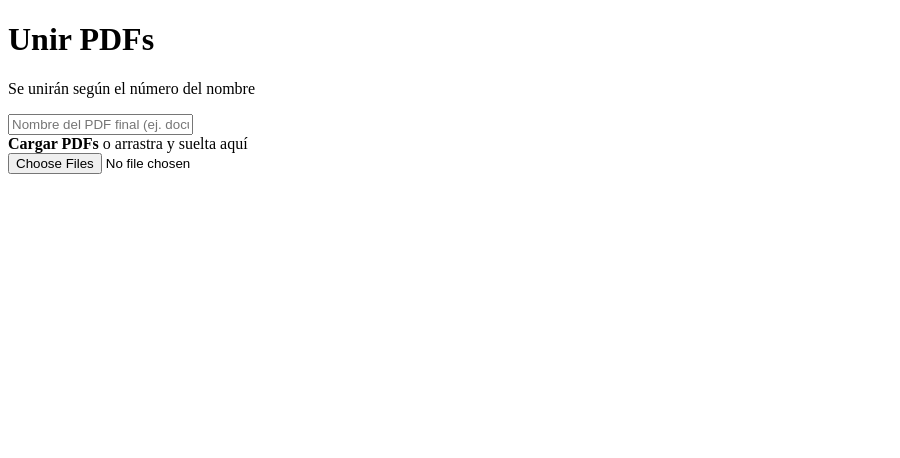
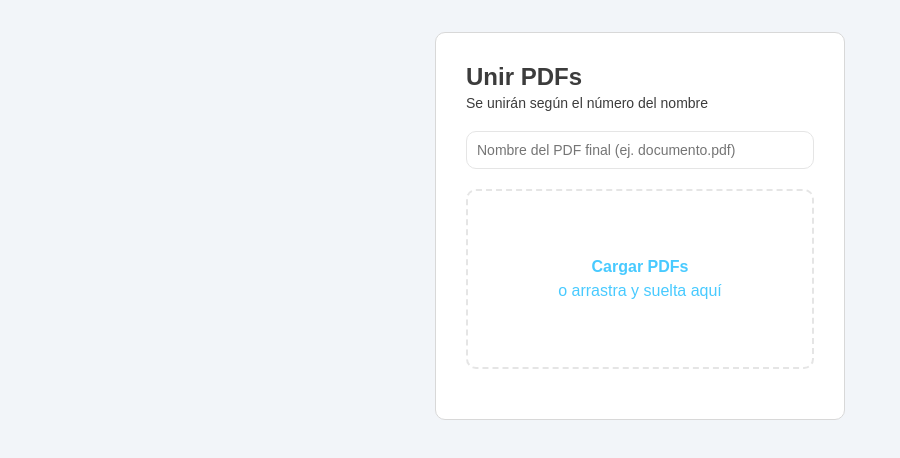
Before and after one commit to crdiazcasado/pdf-joiner, a plain HTML site: page index.html in a window 1280 px wide. Shown: the whole page, without its empty margins (0-900 px from the left). Drawn offline with Linux system fonts and the light colour scheme.

Commit message:
Update index.html

```diff
--- a/index.html
+++ b/index.html
@@ -4,7 +4,7 @@
 <meta charset="UTF-8">
 <meta name="viewport" content="width=device-width, initial-scale=1.0">
 <title>Unir PDFs</title>
-<link rel="stylesheet" href="join-pdf-style.css">
+<link rel="stylesheet" href="style.css">
 </head>
 
 <body>
@@ -31,6 +31,6 @@
 </div>
 
 <script src="https://unpkg.com/pdf-lib/dist/pdf-lib.min.js"></script>
-<script src="join-pdf-script.js"></script>
+<script src="script.js"></script>
 </body>
 </html>
```
